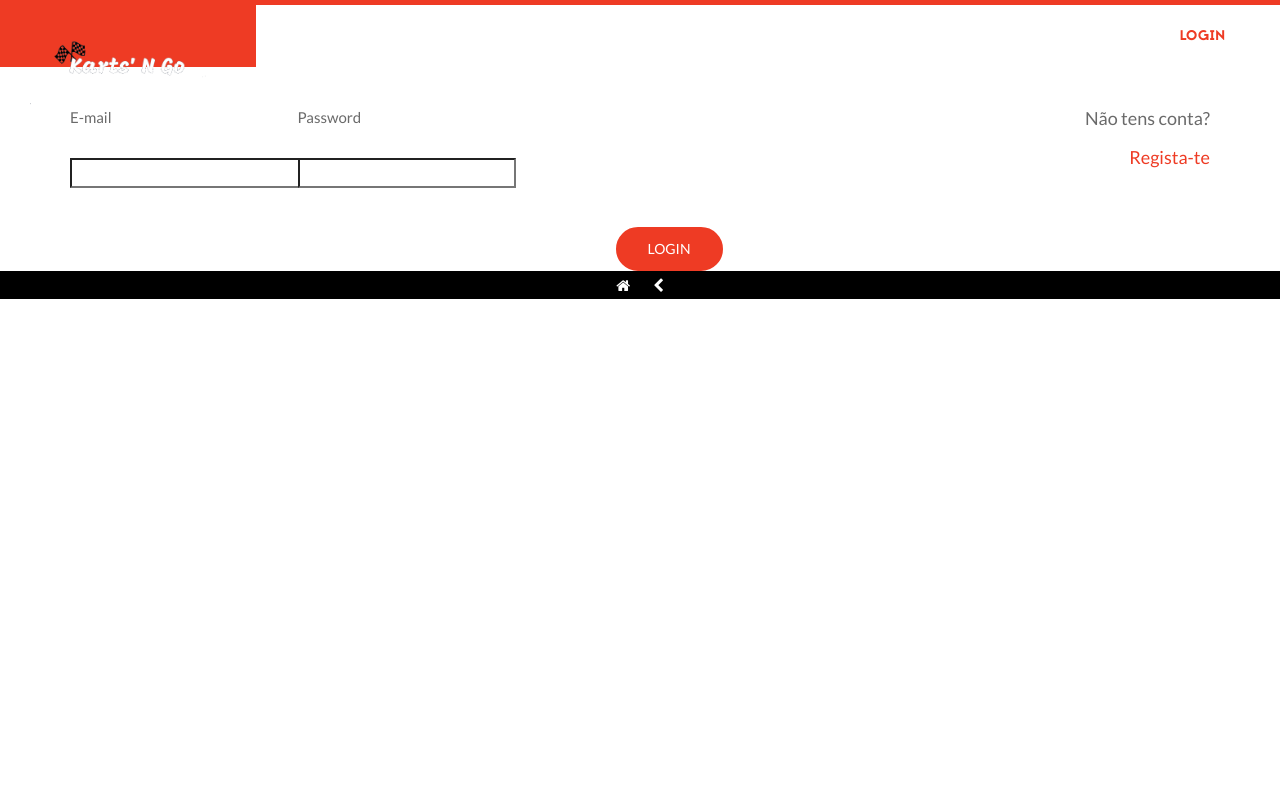
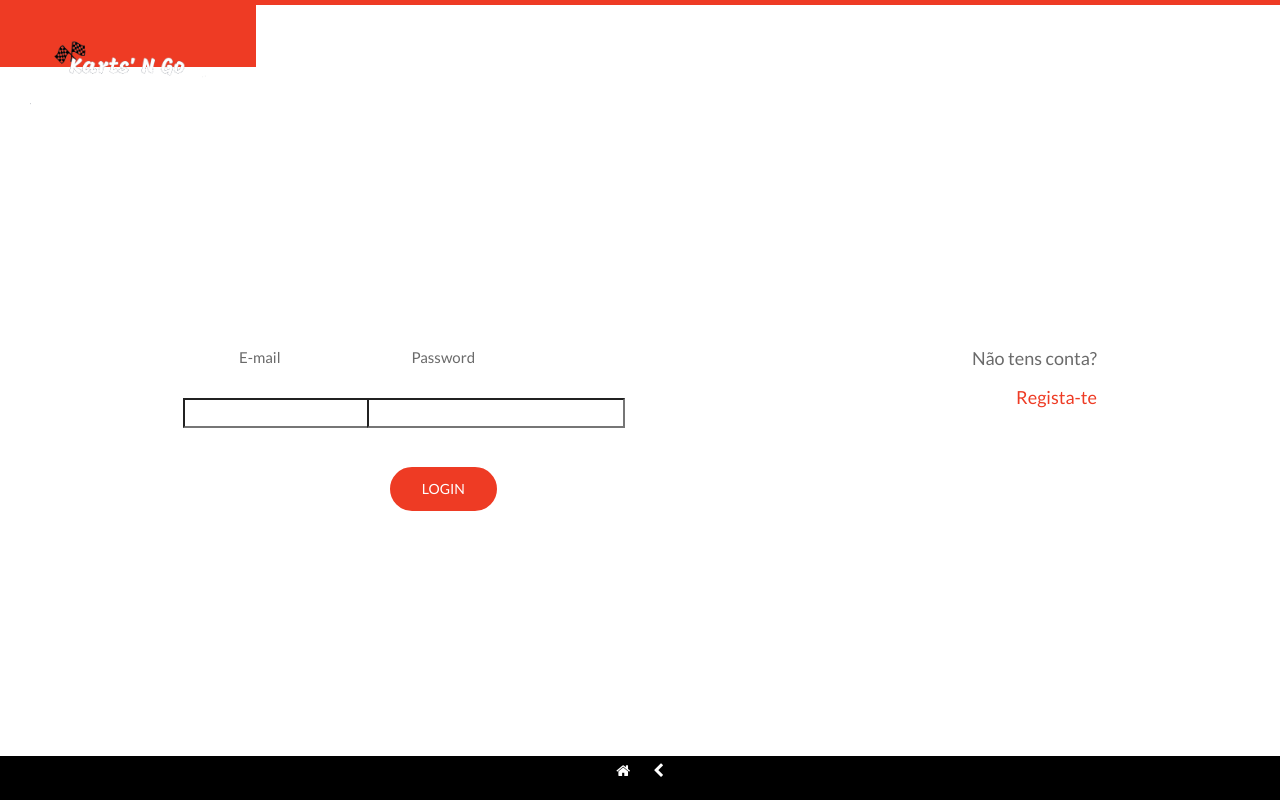
Before and after one commit to beatrizazeved03/PW, a plain HTML site: page login2.html in a window 1280 px wide. Drawn offline with Linux system fonts and the light colour scheme; some packages are replaced by stand-ins of ours.

Commit message:
Add files via upload

```diff
--- a/login2.html
+++ b/login2.html
@@ -1,5 +1,6 @@
 <!DOCTYPE html>
 <html lang="en">
+
 <head>
 
 	<!-- Basic Page Needs
@@ -54,6 +55,7 @@
 </head>
 <link rel="stylesheet" type="text/css" href="style.css">
 <link href="https://stackpath.bootstrapcdn.com/font-awesome/4.7.0/css/font-awesome.min.css" rel="stylesheet">
+
 <body>
 	<div class="body-inner">
 		<!-- Header start -->
@@ -73,115 +75,29 @@
 								<img class="img-responsive" src="images/logo.png" alt="logo">
 							</a>
 						</div>
-				</div><!--/ Logo end -->
-				<nav class="collapse navbar-collapse clearfix" role="navigation">
-					<ul class="nav navbar-nav navbar-right">
-						<li class="dropdown">
-                       		<a href="#" class="dropdown-toggle" data-toggle="dropdown">Sobre Nós <i class="fa fa-angle-down"></i></a>
-                       		<div class="dropdown-menu">
-								<ul>
-		                            <li><a href="index.html">Contactos</a></li>
-		                            <li><a href="index-2.html">Empresa</a></li>
-		                        </ul>
 					</div>
-	                    </li>
-						<!--<li class="dropdown">
-                       		<a href="#" class="dropdown-toggle" data-toggle="dropdown">Company <i class="fa fa-angle-down"></i></a>
-                       		<div class="dropdown-menu">
-								<ul>
-		                            <li><a href="about.html">About Us</a></li>
-		                            <li><a href="service.html">Services</a></li>
-		                            <li><a href="career.html">Career</a></li>
-		                            <li><a href="testimonial.html">Testimonials</a></li>
-		                            <li><a href="faq.html">Faq</a></li>
-		                        </ul>
+					<!--/ Logo end -->
 				</div>
-	                    </li>
-						<li class="dropdown">
-                       		<a href="#" class="dropdown-toggle" data-toggle="dropdown">Portfolio <i class="fa fa-angle-down"></i></a>
-                       		<div class="dropdown-menu">
-								<ul>
-		                            <li><a href="portfolio-classic.html">Portfolio Classic</a></li>
-		                            <li><a href="portfolio-static.html">Portfolio Static</a></li>
-		                            <li><a href="portfolio-item.html">Portfolio Single</a></li>
-		                        </ul>
 			</div>
-	                    </li>
-	                    <li class="dropdown">
-                       		<a href="#" class="dropdown-toggle" data-toggle="dropdown">Pages <i class="fa fa-angle-down"></i></a>
-                       		<div class="dropdown-menu">
-								<ul>
-		                           	<li><a href="team.html">Our Team</a></li>
-		                           	<li><a href="about2.html">About Us - 2</a></li>
-		                           	<li><a href="service2.html">Services - 2</a></li>
-		                           	<li><a href="service-single.html">Services Single</a></li>
-		                           	<li><a href="pricing.html">Pricing Table</a></li>
-		                           	<li><a href="404.html">404 Page</a></li>
-		                        </ul>
-	                    	</div>
-	                    </li>
-	                    <li class="dropdown">
-                       		<a href="#" class="dropdown-toggle" data-toggle="dropdown">Blog <i class="fa fa-angle-down"></i></a>
-                       		<div class="dropdown-menu">
-								<ul>
-		                           	<li><a href="blog-rightside.html">Blog with Sidebar</a></li>
-	                            	<li><a href="blog-item.html">Blog Single</a></li>
-		                        </ul>
-	                    	</div>
-	                    </li>
-	                    <li class="dropdown">
-                       		<a href="#" class="dropdown-toggle" data-toggle="dropdown">Features <i class="fa fa-angle-down"></i></a>
-                       		<div class="dropdown-menu">
-								<ul>
-		                           	<li><a href="typography.html">Typography</a></li>
-	                            	<li><a href="elements.html">Elements</a></li>
-		                        </ul>
-	                    	</div>
-	                    </li>-->
-            			<li class="active"><a href="contact.html">Login</a></li>
-                    </ul>
-				</nav><!--/ Navigation end -->
-			</div><!--/ Row end -->
-		</div><!--/ Container end -->
-	</header><!--/ Header end -->
 
-<!--<div id="banner-area">
-		<img src="images/banner/banner2.jpg" alt ="" />
-		<div class="parallax-overlay"></div>
-			 Subpage title start
-			<div class="banner-title-content">
-	        	<div class="text-center">
-		        	<h2>Login</h2>
-		        	<ul class="breadcrumb">
-			            <li>Home</li>
-			            <li><a href="#"> Login </a></li>
-		          	</ul>
-	          	</div>
-          	</div>Subpage title end -->
-	</div><!-- Banner area end -->
-
+		</header>
 		<!-- Main container start -->
 
-	<section id="main-container">
-		<div class="container">
-
-			<div class="row">
-				<!-- Map start here -->
-
-			</div><!-- Content row  end -->
+		<section id="main-container" style="height: 100%;padding-top: 0px;padding-bottom: 0px;">
+			<div class="container" style="height: 98%; padding-top: 25%; padding-left: 10%; padding-right: 10%;">
 
 				<!--<div class="gap-40"></div>-->
 
 				<div class="row">
 					<div class="col-md-7">
-	    			<form id="contact-form" action="contact-form.php" method="post" role="form">
+						<form id="contact-form" action="contact-form.php" method="post" role="form" style="text-align: center;">
 							<div class="row">
 								<div class="col-md-4">
 									<div class="form-group">
 										<label> E-mail </label>
 										<br>
 										</br>
-									<input type="text" name="email" size="40">
+										<input type="text" name="email" size="30">
 									</div>
 								</div>
 								<div class="col-md-4">
@@ -189,7 +105,7 @@
 										<label>Password </label>
 										<br>
 										</br>
-									<input type="password" name="pwd" size="25">
+										<input type="password" name="pwd" size="30">
 									</div>
 								</div>
 							</div>
@@ -197,16 +113,17 @@
 							<label>Message</label>
 							<textarea class="form-control" name="message" id="message" placeholder="" rows="10" required></textarea>
 						</div>-->
-						<div class="text-right"><br>
+							<div class="text-center"><br>
 								<button class="btn btn-primary solid blank" type="submit">Login</button>
 							</div>
 						</form>
 					</div>
-	    		<!----><div class="col-md-5">
+					<!---->
+					<div class="col-md-5">
 						<div class="contact-info">
 							<br>
-						<p align ="right" > Não tens conta? </p>
-						<p align ="right"> <a href="registo.html" target="_blank" > Regista-te </a>
+							<p align="right"> Não tens conta? </p>
+							<p align="right"> <a href="registo.html" target="_blank"> Regista-te </a>
 							</p>
 							</br>
 							<br>
@@ -218,9 +135,10 @@
 					</div>
 				</div>
 
-		</div><!--/ container end -->
-       <nav id="menu" class=" navbar fixed-bottom ">
-		<ul>
+			</div>
+			<!--/ container end -->
+			<nav id="menu">
+				<ul style="height: 44px;position: fixed;width: 100%;z-index: 1000;bottom: 0;">
 					<li>
 						<a href="inicio.html">
 							<div class="icon"></div>
@@ -235,30 +153,9 @@
 					</li>
 				</ul>
 			</nav>
-	</section><!--/ Main container end -->
-
-
-
-
-
-	<!-- Footer start -->
-	<!--<section id="copyright" class="copyright angle">
-		<div class="container">
-			<div class="row">
-			</div>/ Row end
-			<div class="row">
-				<div class="col-md-12 text-center">
-					<div class="copyright-info">
-         			 Para mais informações contacte-nos através do seguinte email
-					  <span>kartsngo@gmail.com </span>
+		</section>
+		<!--/ Main container end -->
 	</div>
-				</div>
-			</div>
-		   <div id="back-to-top" data-spy="affix" data-offset-top="10" class="back-to-top affix">
-				<button class="btn btn-primary" title="Back to Top"><i class="fa fa-angle-double-up"></i></button>
-			</div>
-		</div>/ Container end
-	</section>/ Footer end -->
 
 	<!-- Javascript Files
 	================================================== -->
@@ -292,7 +189,8 @@
 	<script type="text/javascript" src="js/waypoints.min.js"></script>
 
 	<!-- Google Map API Key Source -->
-	<script type="text/javascript" src="//maps.googleapis.com/maps/api/js?key=AIzaSyCsa2Mi2HqyEcEnM1urFSIGEpvualYjwwM"></script>
+	<script type="text/javascript"
+		src="//maps.googleapis.com/maps/api/js?key=AIzaSyCsa2Mi2HqyEcEnM1urFSIGEpvualYjwwM"></script>
 	<!-- Doc https://developers.google.com/maps/documentation/javascript/get-api-key -->
 	<script type="text/javascript" src="js/gmap3.js"></script>
 
@@ -300,9 +198,9 @@
 		$(function () {
 			$('#map')
 				.gmap3({
-	           address:"14600 Goldenwest St #101A, Westminster, California 92683",
+					address: "14600 Goldenwest St #101A, Westminster, California 92683",
 					zoom: 17,
-	           mapTypeId : google.maps.MapTypeId.ROADMAP,
+					mapTypeId: google.maps.MapTypeId.ROADMAP,
 					scrollwheel: false
 				})
 				.marker(function (map) {
@@ -319,4 +217,5 @@
 	<script type="text/javascript" src="js/custom.js"></script>
 	</div><!-- Body inner end -->
 </body>
+
 </html>
```
Lines whose indentation alone changed are shown as unchanged.
